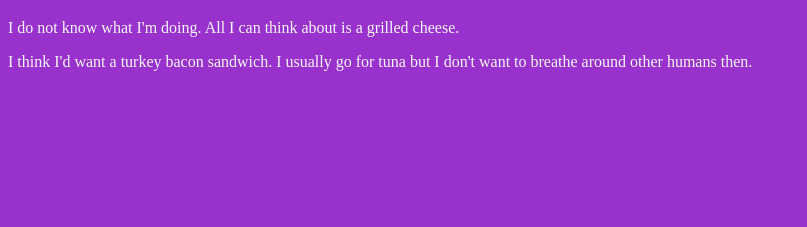
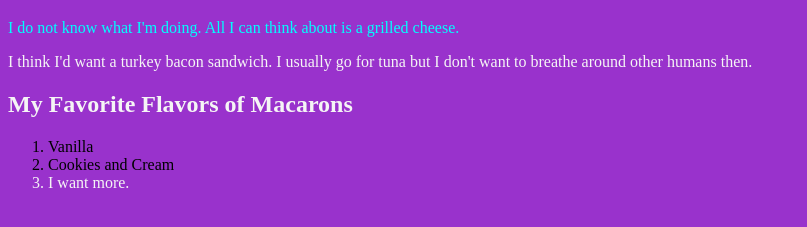
Before and after one commit to coboyle444/inter-web-comms-first-repo, a plain HTML site: page index.html in a window 1280 px wide. Shown: the part 61-288 px from the top of the page, without its empty margins (0-807 px from the left). Drawn offline with Linux system fonts and the light colour scheme.

Commit message:
add: style to new list

```diff
--- a/index.html
+++ b/index.html
@@ -8,7 +8,14 @@
 </head>
 <body>
     <h1> Courtlyn O'Boyle </h1>
-    <p> I do not know what I'm doing. All I can think about is a grilled cheese. </p>
+    <p id="sandwich"> I do not know what I'm doing. All I can think about is a grilled cheese. </p>
     <p> I think I'd want a turkey bacon sandwich. I usually go for tuna but I don't want to breathe around other humans then.</p>
+
+    <h2> My Favorite Flavors of Macarons </h2>
+    <ol>
+        <li class="personal"> Vanilla </li>
+        <li class="personal"> Cookies and Cream</li>
+        <li> I want more. </li>
+    </ul>
 </body>
 </html>
--- a/stylesheet.css
+++ b/stylesheet.css
@@ -1,7 +1,16 @@
-h1, p {
-    color:whitesmoke;
-}
+
 
 body {
     background-color: darkorchid;
+    color: whitesmoke;
 }
+
+#sandwich {
+    color:aqua;
+}
+
+li.personal {
+    color: black;
+}
+
+/* Can use .personal but it applies to everything classed as personal, not just lists */
```
